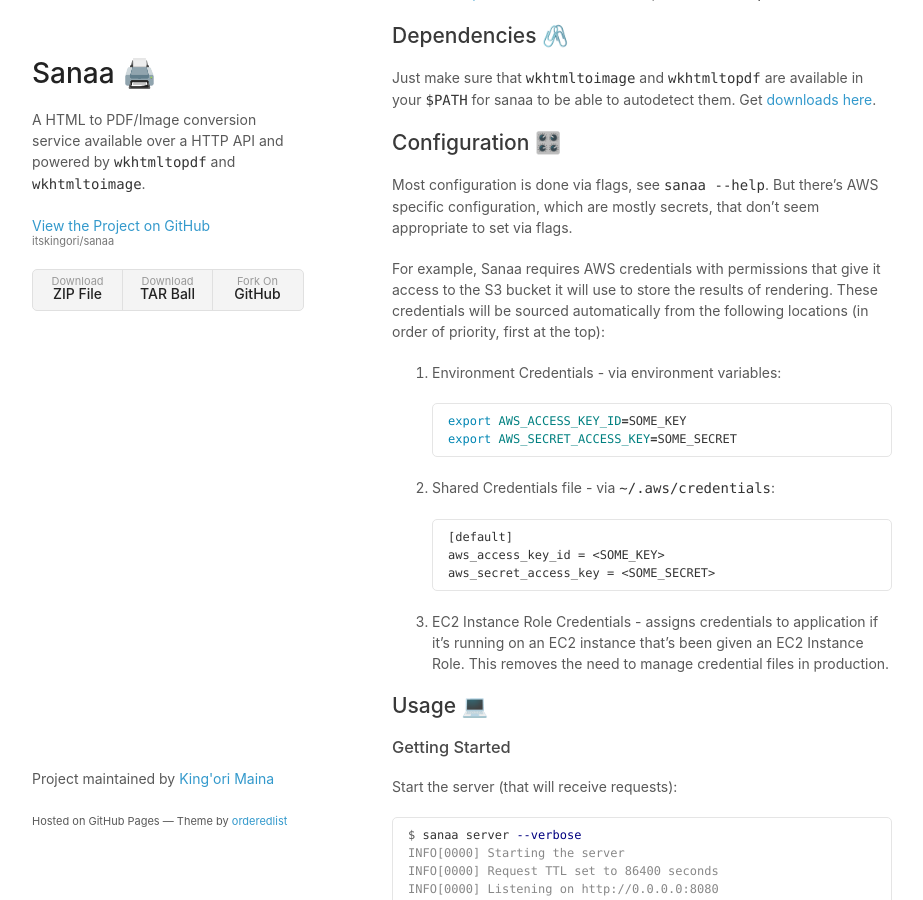
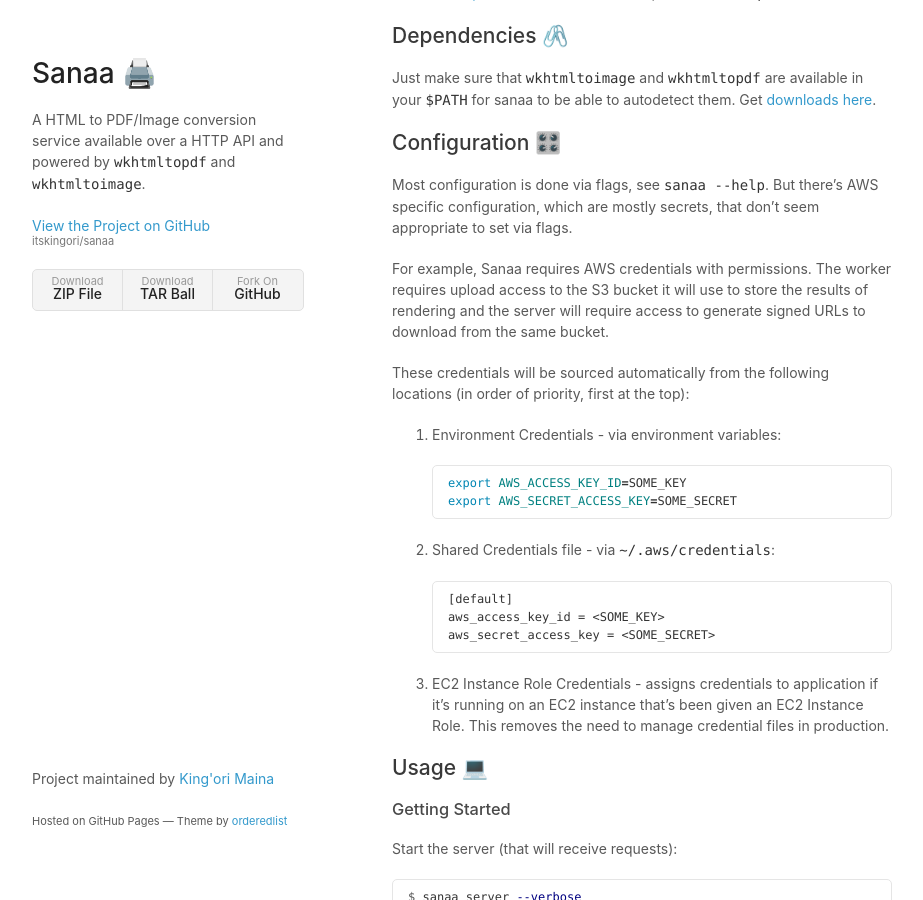
Before and after one commit to itskingori/sanaa, a Jekyll site: the page built from docs/index.md, in a window 1280 px wide and 900 px high, scrolled down 895 px. Shown: the whole window, without its empty margins (178-1101 px from the left). Built offline with Jekyll 4.4.1, drawn with Linux system fonts in a browser that asks for light colours.

```diff
--- a/docs/index.md
+++ b/docs/index.md
@@ -55,10 +55,13 @@ Most configuration is done via flags, see `sanaa --help`. But there's AWS
 specific configuration, which are mostly secrets, that don't seem appropriate to
 set via flags.
 
-For example, Sanaa requires AWS credentials with permissions that give it access
-to the S3 bucket it will use to store the results of rendering. These
-credentials will be sourced automatically from the following locations (in order
-of priority, first at the top):
+For example, Sanaa requires AWS credentials with permissions. The worker
+requires upload access to the S3 bucket it will use to store the results of
+rendering and the server will require access to generate signed URLs to download
+from the same bucket.
+
+These credentials will be sourced automatically from the following locations (in
+order of priority, first at the top):
 
 1. Environment Credentials - via environment variables:
 
```
